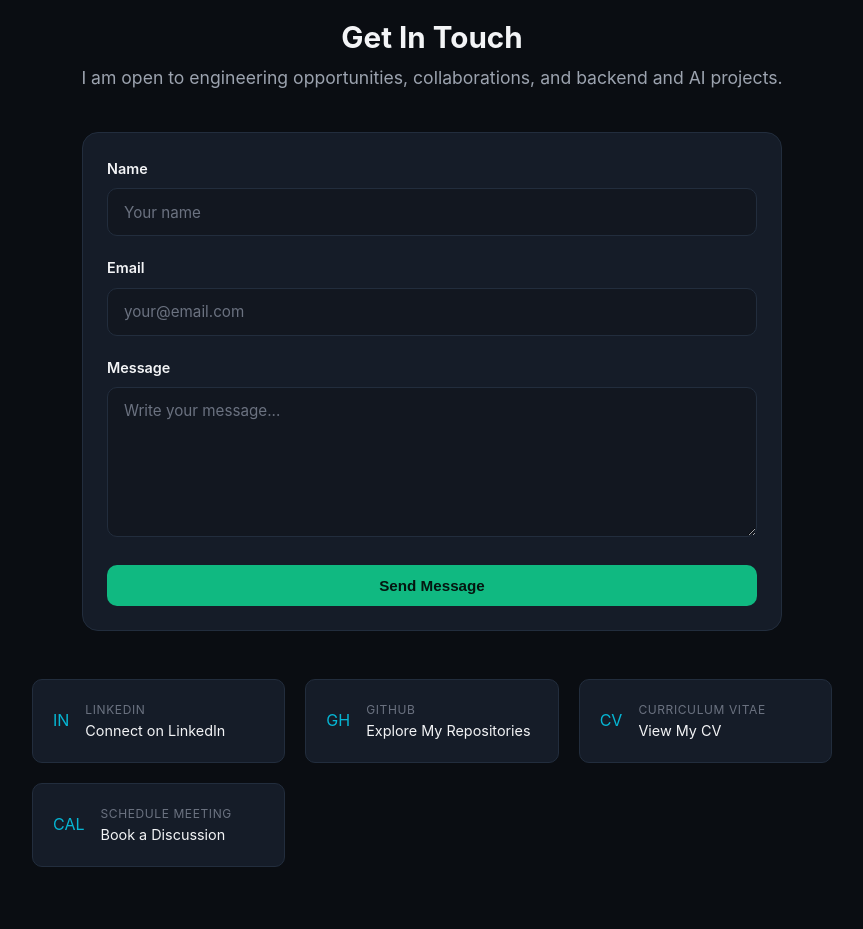
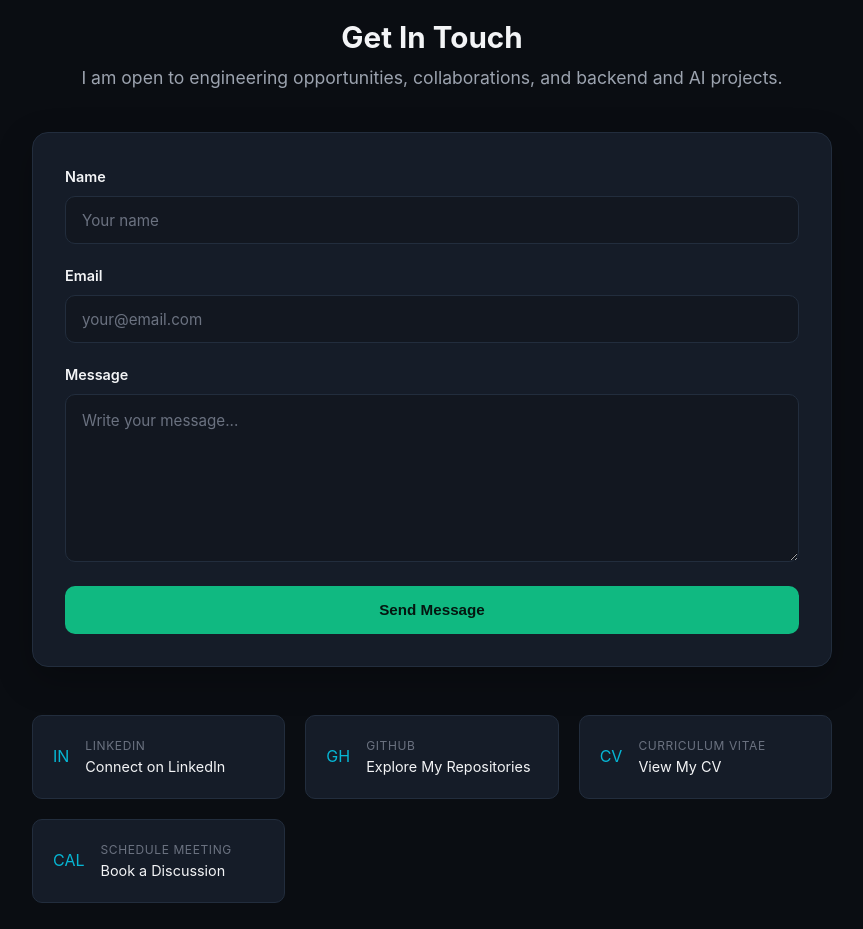
Before and after one commit to MoamenAbouhaty/Moamen-Personal-Website, a plain HTML site: page index.html in a window 1280 px wide. Shown: the part 4740-5669 px from the top of the page, without its empty margins (208-1071 px from the left). Drawn offline with Linux system fonts and the light colour scheme.

Commit message:
feat: add working contact form

```diff
--- a/style.css
+++ b/style.css
@@ -856,43 +856,67 @@
 
 .contact-form {
     width: 100%;
-    max-width: 700px;
+    max-width: 800px;
     margin: 0 auto 3rem;
-    padding: 1.5rem;
+    padding: 2rem;
+
     background: var(--bg-card);
     border: 1px solid var(--border-color);
     border-radius: var(--radius-lg);
+
     text-align: left;
+
+    box-shadow: 0 12px 35px rgba(0, 0, 0, 0.25);
 }
 
 .form-group {
-    display: flex;
-    flex-direction: column;
+    width: 100%;
     margin-bottom: 1.25rem;
 }
 
 .form-group label {
+    display: block;
+    margin-bottom: 0.5rem;
+
     color: var(--text-primary);
     font-size: 0.9rem;
     font-weight: 600;
-    margin-bottom: 0.5rem;
 }
 
 .form-group input,
 .form-group textarea {
+    display: block;
+
     width: 100%;
-    padding: 0.85rem 1rem;
+    max-width: 100%;
+
+    padding: 0.9rem 1rem;
+
     background: var(--bg-secondary);
     color: var(--text-primary);
+
     border: 1px solid var(--border-color);
     border-radius: var(--radius-md);
+
     font-family: var(--font-main);
     font-size: 0.95rem;
+    line-height: 1.5;
+
     outline: none;
+
     transition:
         border-color var(--transition-fast),
-        box-shadow var(--transition-fast),
-        background var(--transition-fast);
+        background var(--transition-fast),
+        box-shadow var(--transition-fast);
+}
+
+.form-group input {
+    height: 48px;
+}
+
+.form-group textarea {
+    min-height: 150px;
+    resize: vertical;
 }
 
 .form-group input::placeholder,
@@ -903,16 +927,32 @@
 .form-group input:focus,
 .form-group textarea:focus {
     border-color: var(--accent-cyan);
+
     background: var(--bg-tertiary);
-    box-shadow: 0 0 0 3px var(--accent-cyan-glow);
-}
 
-.form-group textarea {
-    resize: vertical;
-    min-height: 150px;
+    box-shadow:
+        0 0 0 3px var(--accent-cyan-glow);
 }
 
 .form-submit {
     width: 100%;
-    margin-top: 0.5rem;
+    min-height: 48px;
+    margin-top: 0.25rem;
+
+    cursor: pointer;
 }
+
+/* Mobile */
+@media (max-width: 600px) {
+
+    .contact-form {
+        padding: 1.25rem;
+        margin-bottom: 2rem;
+    }
+
+    .form-group input,
+    .form-group textarea {
+        font-size: 16px;
+    }
+
+}
```
